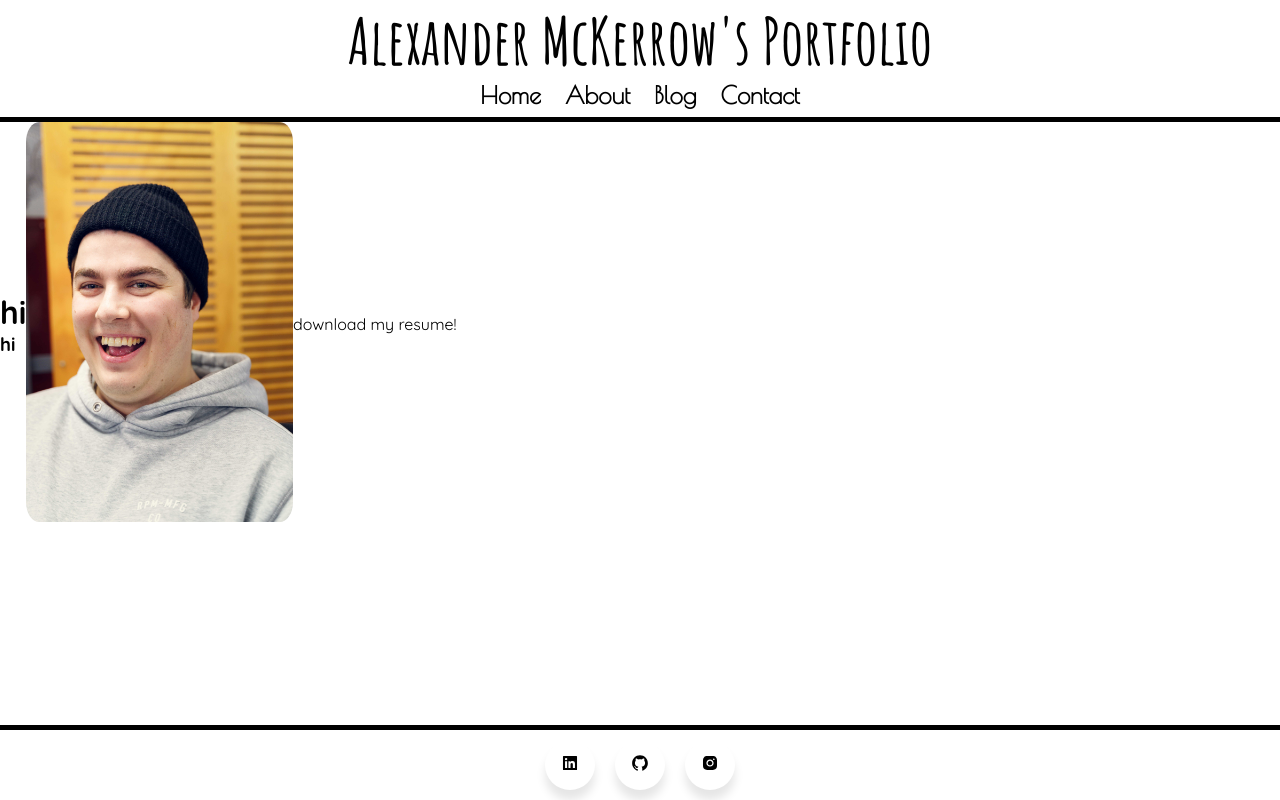
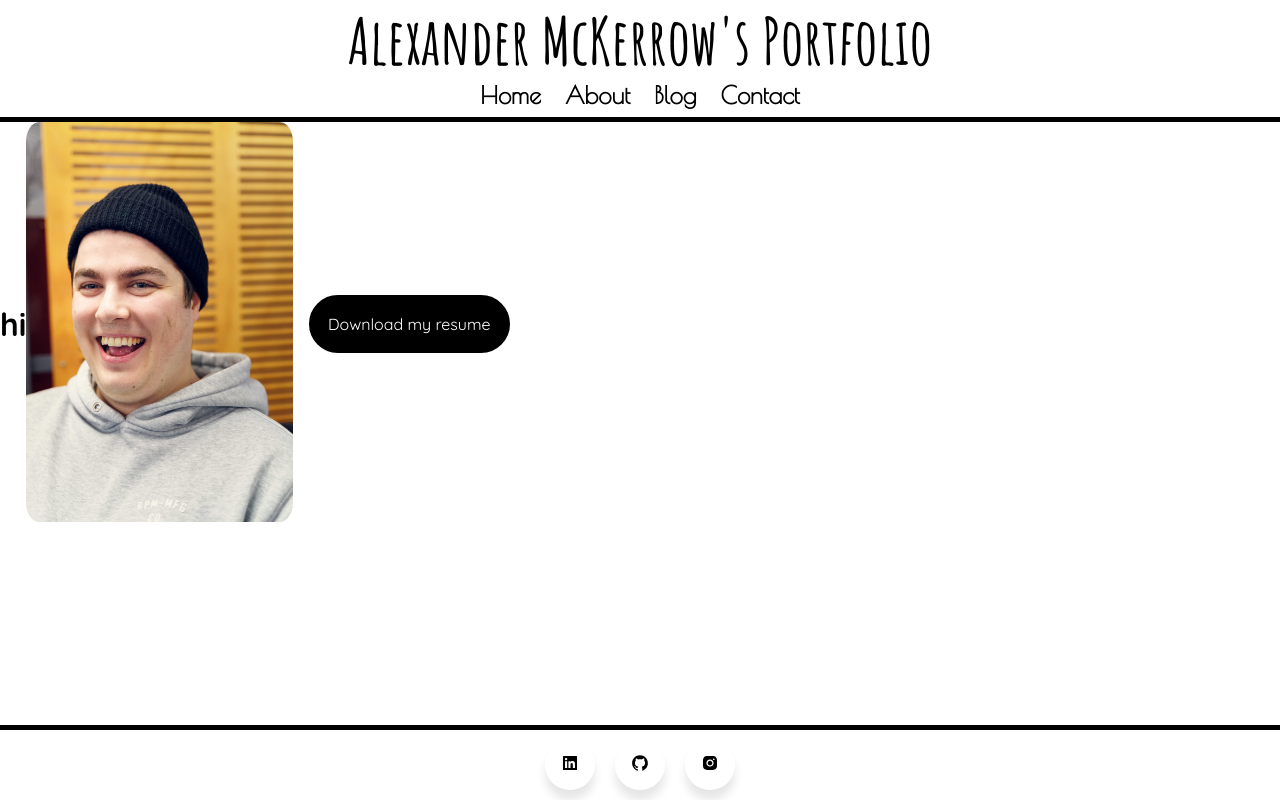
Before and after one commit to macakz/portfolio, a React (Create React App) app: page /about in a window 1280 px wide. Built offline with nearby package versions, Linux system fonts and the light colour scheme; no server answers.

Commit message:
style for resume download

```diff
--- a/src/components/About.jsx
+++ b/src/components/About.jsx
@@ -10,13 +10,14 @@ function About () {
                 <div className="flexbox">
                     <div className="content">
                         <h1>hi</h1>
-                        <h3>hi</h3>
                         <p></p>
                     </div>
                     <div>
-                        <img src={profile} alt="" />
+                        <img src={profile} alt="profilepicture" />
                     </div>
-                    <a href={resume} download>download my resume!</a>
+                    <div className="resume">
+                        <a href={resume} download>Download my resume </a>
+                    </div>
                 </div>
             </div>
         </>
--- a/src/components/CSS/Main.css
+++ b/src/components/CSS/Main.css
@@ -56,6 +56,22 @@ body, button, input  {
     height: 400px;
     border-radius: 5%
 }
+
+.resume {
+    background-color: black;
+    color: white;
+    padding: 1em;
+    border: 3px solid black;
+    border-radius: 2em;
+    margin:  1em
+}
+
+.resume:hover {
+    color:rgb(102, 101, 101) ;
+    border: 3px solid rgb(102, 101, 101);
+
+}
+
 /* contact */
 
 .contactContainer {
```
